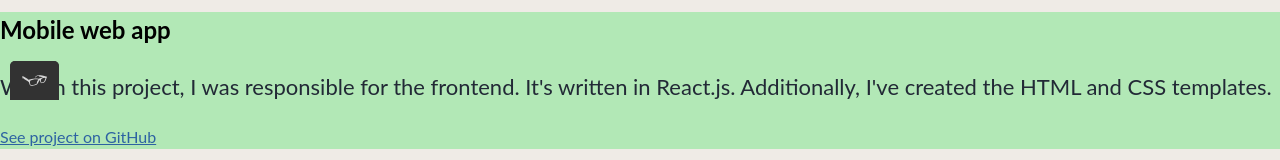
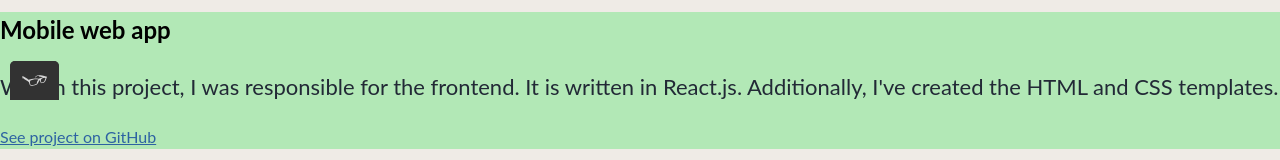
Before and after one commit to Bowser604/portfolio-website, a plain HTML site: page work.html in a window 1280 px wide. Shown: the part 700-860 px from the top of the page. Drawn offline with nearby package versions, Linux system fonts and the light colour scheme.

Commit message:
Update the work page
Change / work.html

```diff
--- a/work.html
+++ b/work.html
@@ -72,7 +72,7 @@
     <div class="grid__item">
         <h2>Mobile web app</h2>
         <p>
-           Within this project, I was responsible for the frontend. It's written in React.js. Additionally, I've created the HTML and CSS templates.
+           Within this project, I was responsible for the frontend. It is written in React.js. Additionally, I've created the HTML and CSS templates.
         </p>
         <a href="#">See project on GitHub</a>
      </div>
```
